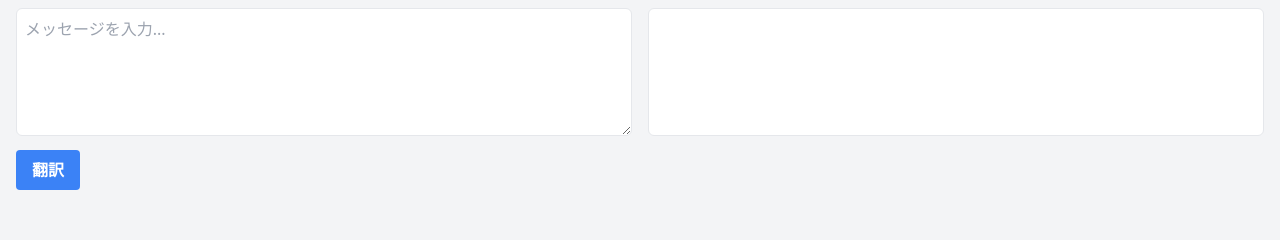
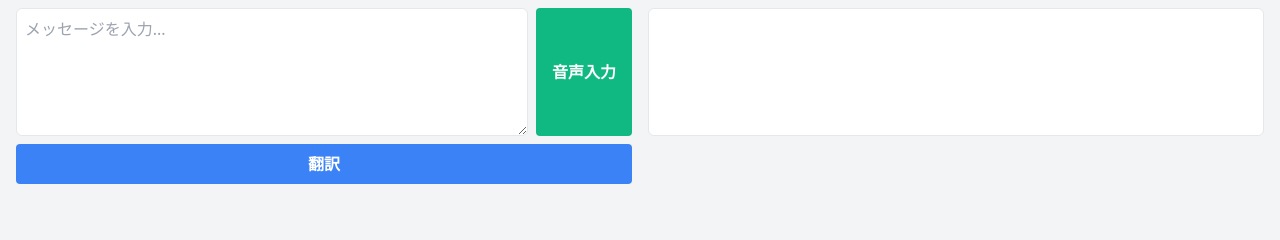
Before and after one commit to satoshi0125/playground, a Flask app: template python-3.9_api/workspace/templates/index.html in a window 1280 px wide. Shown: the part 146-386 px from the top of the page. Run offline with Flask 3, Linux system fonts and the light colour scheme; the template is opened without the code that fills it, so the values that code supplies are empty.

Commit message:
added voice input feature.

```diff
--- a/python-3.9_api_translation/workspace/static/app.js
+++ b/python-3.9_api_translation/workspace/static/app.js
@@ -4,6 +4,47 @@ document.addEventListener('DOMContentLoaded', function() {
     const translatedOutput = document.getElementById('translated-output');
     const fromProfile = document.getElementById('from-profile');
     const toProfile = document.getElementById('to-profile');
+    const voiceInputBtn = document.getElementById('voice-input-btn');
+
+    let recognition;
+
+    if ('webkitSpeechRecognition' in window) {
+        recognition = new webkitSpeechRecognition();
+        recognition.continuous = false;
+        recognition.lang = 'ja-JP';
+
+        recognition.onresult = function(event) {
+            const result = event.results[0][0].transcript;
+            userInput.value += result;
+        };
+
+        recognition.onerror = function(event) {
+            console.error('音声認識エラー:', event.error);
+            voiceInputBtn.textContent = '音声入力';
+            voiceInputBtn.classList.remove('bg-red-500', 'hover:bg-red-700');
+            voiceInputBtn.classList.add('bg-green-500', 'hover:bg-green-700');
+        };
+
+        recognition.onend = function() {
+            voiceInputBtn.textContent = '音声入力';
+            voiceInputBtn.classList.remove('bg-red-500', 'hover:bg-red-700');
+            voiceInputBtn.classList.add('bg-green-500', 'hover:bg-green-700');
+        };
+
+        voiceInputBtn.addEventListener('click', function() {
+            if (recognition.isStarted) {
+                recognition.stop();
+            } else {
+                recognition.start();
+                this.textContent = '停止';
+                this.classList.remove('bg-green-500', 'hover:bg-green-700');
+                this.classList.add('bg-red-500', 'hover:bg-red-700');
+            }
+        });
+    } else {
+        console.log('Web Speech API is not supported in this browser.');
+        voiceInputBtn.style.display = 'none';
+    }
 
     translateBtn.addEventListener('click', function() {
         const message = userInput.value.trim();
--- a/python-3.9_api_translation/workspace/templates/index.html
+++ b/python-3.9_api_translation/workspace/templates/index.html
@@ -17,8 +17,13 @@
                         <option value="{{ profile }}">{{ profile }} - {{ description }}</option>
                     {% endfor %}
                 </select>
-                <textarea id="user-input" class="w-full h-32 p-2 border rounded-md" placeholder="メッセージを入力..."></textarea>
-                <button id="translate-btn" class="mt-2 bg-blue-500 hover:bg-blue-700 text-white font-bold py-2 px-4 rounded">翻訳</button>
+                <div class="flex mb-2">
+                    <textarea id="user-input" class="flex-grow h-32 p-2 border rounded-md" placeholder="メッセージを入力..."></textarea>
+                    <button id="voice-input-btn" class="ml-2 bg-green-500 hover:bg-green-700 text-white font-bold py-2 px-4 rounded">
+                        音声入力
+                    </button>
+                </div>
+                <button id="translate-btn" class="w-full bg-blue-500 hover:bg-blue-700 text-white font-bold py-2 px-4 rounded">翻訳</button>
             </div>
             <div>
                 <h2 class="text-xl font-bold mb-2">受信者</h2>
```
